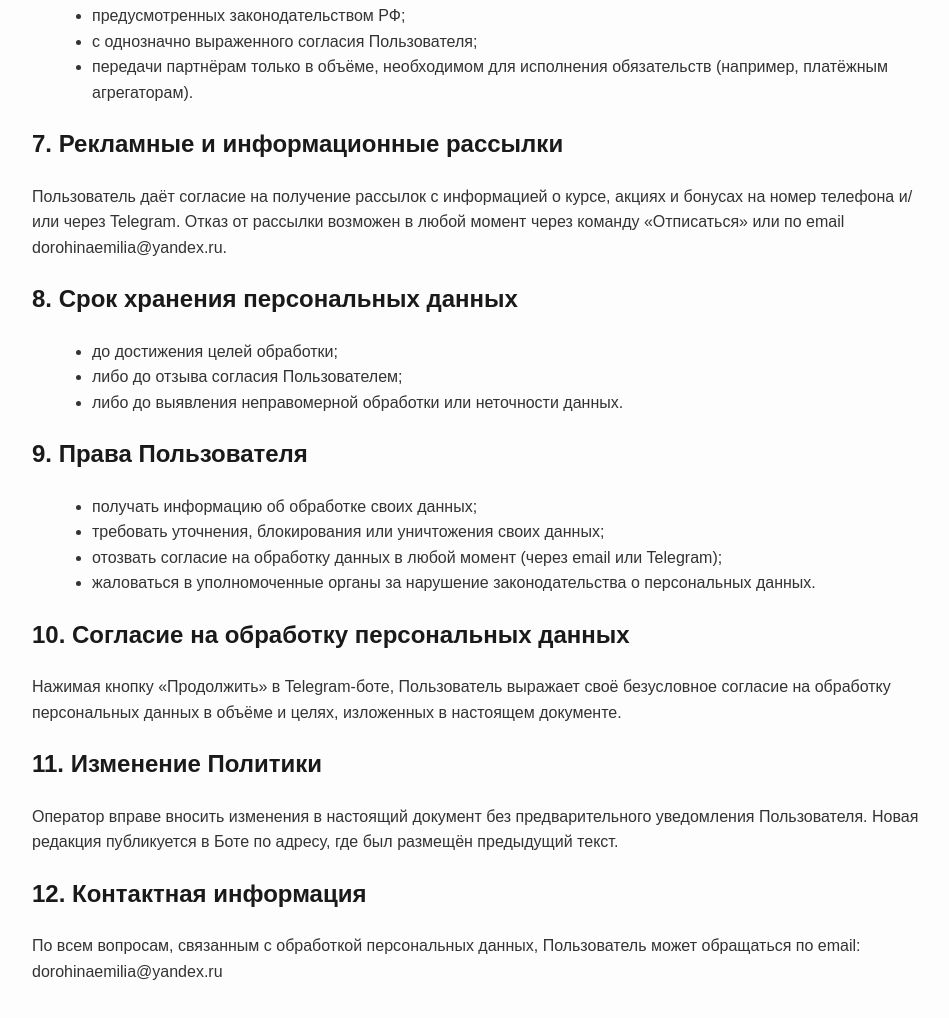
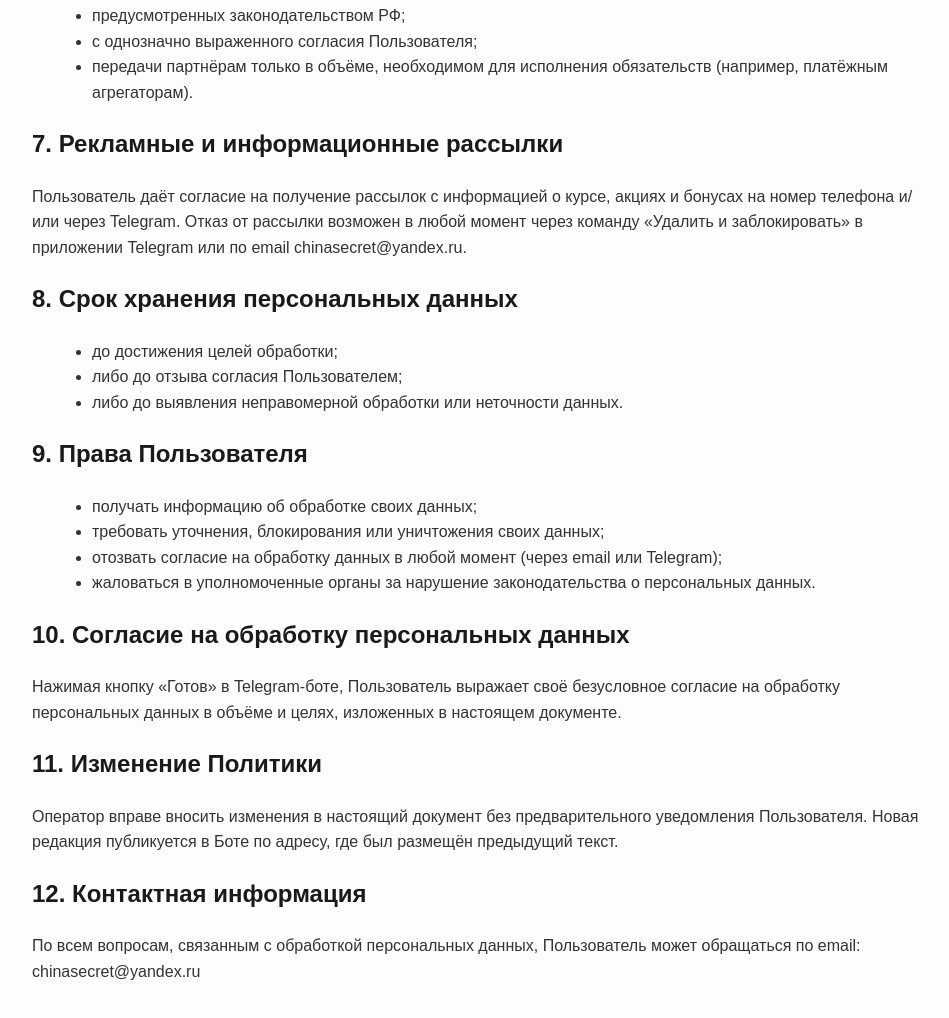
Before and after one commit to emiliabot986/secretzakup, a plain HTML site: page index.html in a window 1280 px wide. Shown: the part 1528-2546 px from the top of the page, without its empty margins (158-1107 px from the left). Drawn offline with Linux system fonts and the light colour scheme.

Commit message:
Update index.html

```diff
--- a/index.html
+++ b/index.html
@@ -34,7 +34,7 @@
 Индивидуальный предприниматель<br>
 Галимзянова Дина Ринатовна<br>
 Юридический адрес: 452607, Россия, Республика Башкортостан, г. Октябрьский, ул. Комсомольская, д. 37, кв. 6<br>
-Email: dorohinaemilia@yandex.ru</p>
+Email: chinasecret@yandex.ru</p>
 
 <h2>2. Персональные данные, которые обрабатываются</h2>
 <ul>
@@ -58,7 +58,7 @@ Email: dorohinaemilia@yandex.ru</p>
 <h2>4. Правовые основания обработки</h2>
 <ul>
   <li>ст. 6 и ст. 9 Федерального закона №152-ФЗ «О персональных данных»;</li>
-  <li>добровольное согласие Пользователя, выраженное нажатием кнопки «Продолжить» в Боте;</li>
+  <li>добровольное согласие Пользователя, выраженное нажатием кнопки «Готов» в Боте;</li>
   <li>договорные обязательства Оператора перед Пользователем.</li>
 </ul>
 
@@ -82,7 +82,7 @@ Email: dorohinaemilia@yandex.ru</p>
 </ul>
 
 <h2>7. Рекламные и информационные рассылки</h2>
-<p>Пользователь даёт согласие на получение рассылок с информацией о курсе, акциях и бонусах на номер телефона и/или через Telegram. Отказ от рассылки возможен в любой момент через команду «Отписаться» или по email dorohinaemilia@yandex.ru.</p>
+<p>Пользователь даёт согласие на получение рассылок с информацией о курсе, акциях и бонусах на номер телефона и/или через Telegram. Отказ от рассылки возможен в любой момент через команду «Удалить и заблокировать» в приложении Telegram или по email chinasecret@yandex.ru.</p>
 
 <h2>8. Срок хранения персональных данных</h2>
 <ul>
@@ -100,13 +100,13 @@ Email: dorohinaemilia@yandex.ru</p>
 </ul>
 
 <h2>10. Согласие на обработку персональных данных</h2>
-<p>Нажимая кнопку «Продолжить» в Telegram-боте, Пользователь выражает своё безусловное согласие на обработку персональных данных в объёме и целях, изложенных в настоящем документе.</p>
+<p>Нажимая кнопку «Готов» в Telegram-боте, Пользователь выражает своё безусловное согласие на обработку персональных данных в объёме и целях, изложенных в настоящем документе.</p>
 
 <h2>11. Изменение Политики</h2>
 <p>Оператор вправе вносить изменения в настоящий документ без предварительного уведомления Пользователя. Новая редакция публикуется в Боте по адресу, где был размещён предыдущий текст.</p>
 
 <h2>12. Контактная информация</h2>
-<p>По всем вопросам, связанным с обработкой персональных данных, Пользователь может обращаться по email: dorohinaemilia@yandex.ru</p>
+<p>По всем вопросам, связанным с обработкой персональных данных, Пользователь может обращаться по email: chinasecret@yandex.ru</p>
 
 </body>
 </html>
```
